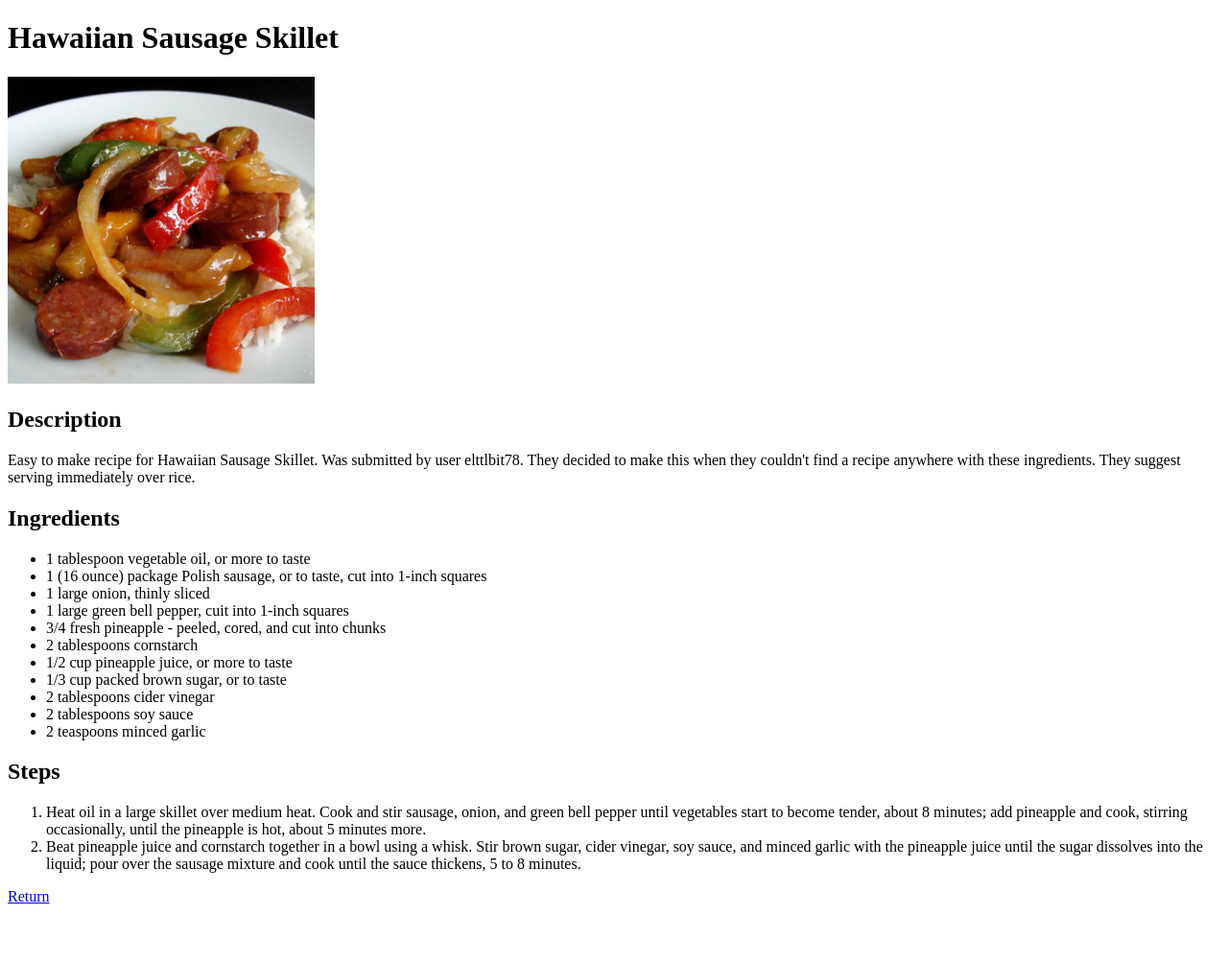
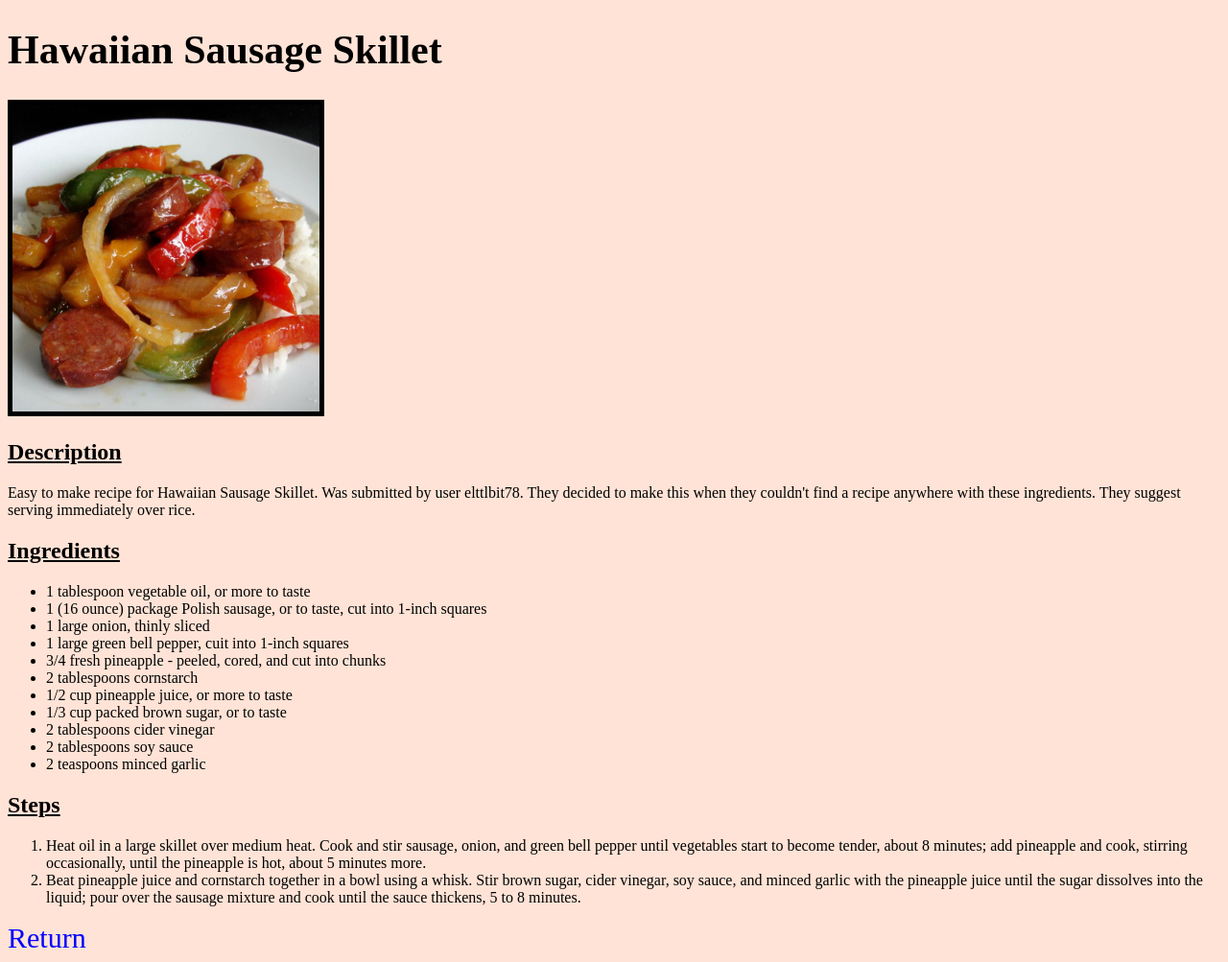
Before and after one commit to sakbob/odin-recipes, a plain HTML site: page recipes/hawaiian-sausage-skillet.html in a window 1280 px wide. Shown: the whole page at 96% size. Before the commit the page ends 952 px from the top, so only its background shows below. Drawn offline with Linux system fonts and the light colour scheme; files that its build step writes are made by us from their sources.

Commit message:
Update style using CSS

```diff
--- a/recipes/hawaiian-sausage-skillet.html
+++ b/recipes/hawaiian-sausage-skillet.html
@@ -3,17 +3,17 @@
     <head>
         <meta charset = "UTF-8">
         <title>Hawaiian Sausage Skillet</title>
-        <link rel = "stylesheet" href = "./style.css">
+        <link rel = "stylesheet" href = "../style.css">
     </head>
 
-    <body>
+    <body class = "page">
         <h1>Hawaiian Sausage Skillet</h1>
         <img src = "../images/hawaiian-sausage-skillet.jpg"
         alt = "A picture of Hawaiian Sausage Skillet over rice"
         width = "320" height = "320">
 
 
-        <h2>Description</h2>
+        <h2 class = "description">Description</h2>
         <p>
             Easy to make recipe for Hawaiian Sausage Skillet.
             Was submitted by user elttlbit78.
@@ -21,7 +21,7 @@
             a recipe anywhere with these ingredients.
             They suggest serving immediately over rice.
         </p>
-        <h2>Ingredients</h2>
+        <h2 class = "ingredients">Ingredients</h2>
         <ul>
             <li>1 tablespoon vegetable oil, or more to taste</li>
             <li>1 (16 ounce) package Polish sausage, or to taste, cut into 1-inch squares</li>
@@ -35,7 +35,7 @@
             <li>2 tablespoons soy sauce</li>
             <li>2 teaspoons minced garlic</li>
         </ul>
-        <h2>Steps</h2>
+        <h2 class = "steps">Steps</h2>
         <ol>
             <li>
                 Heat oil in a large skillet over medium heat. Cook
--- a/style.css
+++ b/style.css
@@ -0,0 +1,38 @@
+.home {
+    background-color: rgb(255, 227, 214);
+    text-align: center;
+    font-weight: bolder;
+    font-size: 50px;
+}
+
+.home a {
+    font-weight: lighter;
+    font-size: 42px;
+    color: blue;
+    text-decoration-line: none;
+}
+
+.page {
+    background-color: rgb(255, 227, 214);
+}
+
+.page a {
+    font-weight: lighter;
+    font-size: 30px;
+    color: blue;
+    text-decoration-line: none;
+}
+
+.page img {
+    border-width: 5px;
+    border-style: solid;
+    border-color: black;
+}
+
+.page h1 {
+    font-size: 42px;
+}
+
+.page h2 {
+    text-decoration: underline;
+}
```
Also changed, not shown: index.html (+1 -1 lines), recipes/american-goulash.html (+5 -5 lines), recipes/chicken-with-artichokes-and-mushrooms.html (+5 -5 lines).
